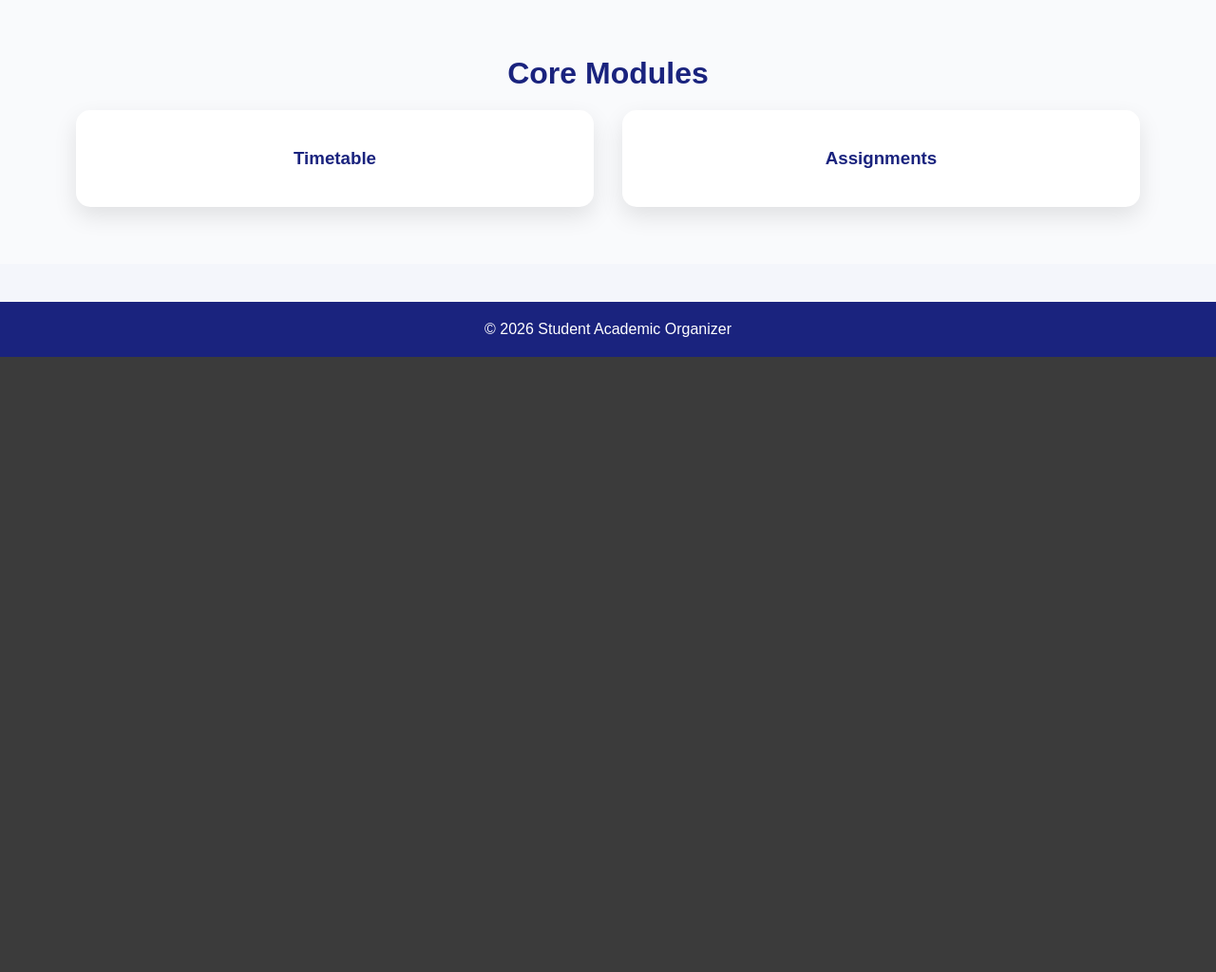
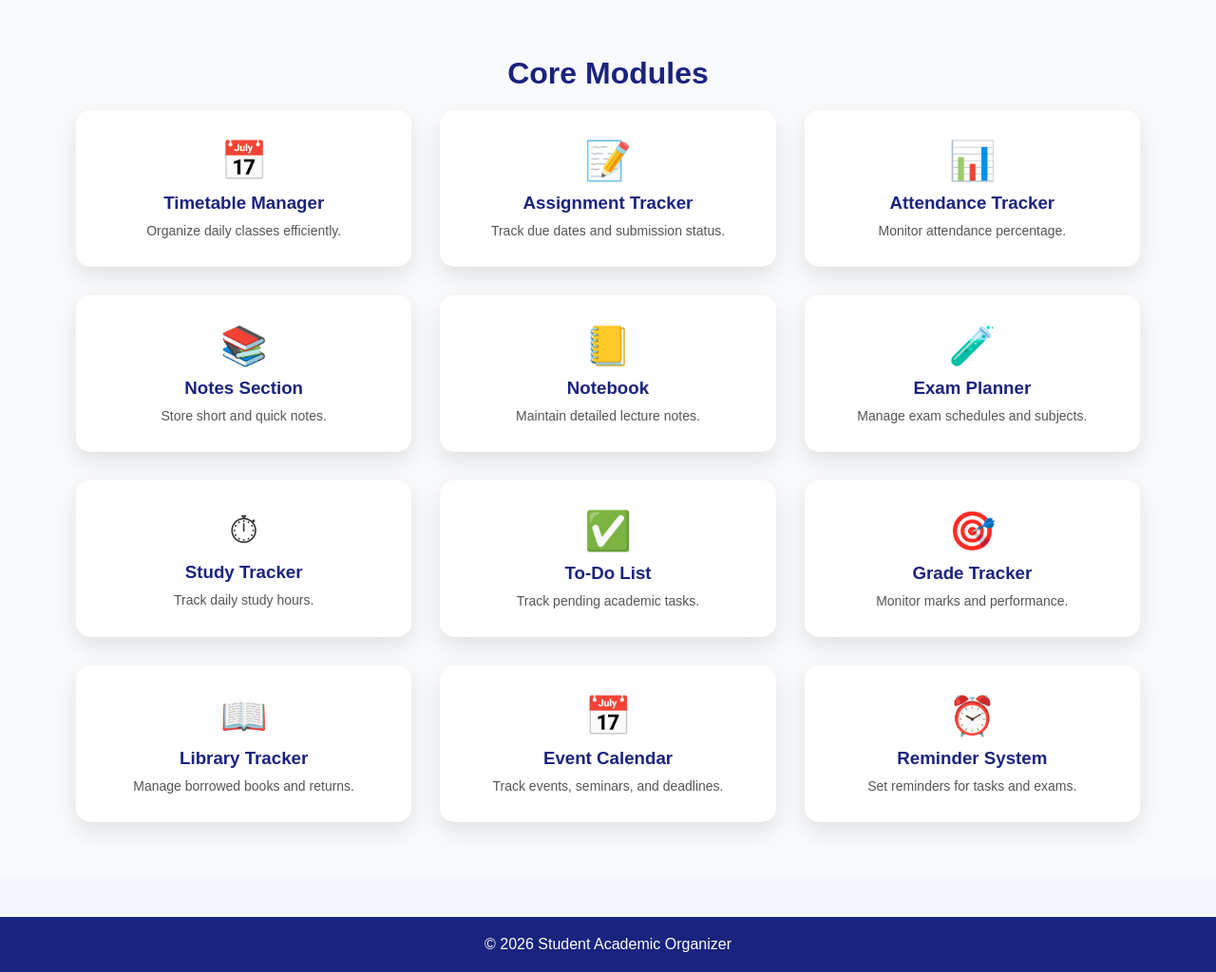
Before and after one commit to kajal345rajput/brainycampus, a Django app: page /home/ in a window 1280 px wide. Shown: the part 782-1806 px from the top of the page at 95% size. Before the commit the page ends 1158 px from the top, so only its background shows below. Run offline with Django 5.2, Linux system fonts and the light colour scheme; a user stored in the database is signed in.

Commit message:
updated structure and fixed static

```diff
--- a/myapp/templates/home.html
+++ b/myapp/templates/home.html
@@ -2,18 +2,92 @@
 
 {% block content %}
 
+<!-- HERO SECTION -->
 <section class="hero" id="home">
   <div class="hero-content">
     <h1>Welcome {{ request.user.username }}</h1>
-    <p>Your academic dashboard</p>
+    <p>Manage your academic life smarter with BrainyCampus.</p>
   </div>
 </section>
 
+<!-- FEATURES SECTION -->
 <section class="features" id="features">
   <h2>Core Modules</h2>
+
   <div class="cards">
-    <div class="card"><h3>Timetable</h3></div>
-    <div class="card"><h3>Assignments</h3></div>
+
+    <div class="card">
+      <div class="icon">📅</div>
+      <h3>Timetable Manager</h3>
+      <p>Organize daily classes efficiently.</p>
+    </div>
+
+    <div class="card">
+      <div class="icon">📝</div>
+      <h3>Assignment Tracker</h3>
+      <p>Track due dates and submission status.</p>
+    </div>
+
+    <div class="card">
+      <div class="icon">📊</div>
+      <h3>Attendance Tracker</h3>
+      <p>Monitor attendance percentage.</p>
+    </div>
+
+    <div class="card">
+      <div class="icon">📚</div>
+      <h3>Notes Section</h3>
+      <p>Store short and quick notes.</p>
+    </div>
+
+    <div class="card">
+      <div class="icon">📒</div>
+      <h3>Notebook</h3>
+      <p>Maintain detailed lecture notes.</p>
+    </div>
+
+    <div class="card">
+      <div class="icon">🧪</div>
+      <h3>Exam Planner</h3>
+      <p>Manage exam schedules and subjects.</p>
+    </div>
+
+    <div class="card">
+      <div class="icon">⏱</div>
+      <h3>Study Tracker</h3>
+      <p>Track daily study hours.</p>
+    </div>
+
+    <div class="card">
+      <div class="icon">✅</div>
+      <h3>To-Do List</h3>
+      <p>Track pending academic tasks.</p>
+    </div>
+
+    <div class="card">
+      <div class="icon">🎯</div>
+      <h3>Grade Tracker</h3>
+      <p>Monitor marks and performance.</p>
+    </div>
+
+    <div class="card">
+      <div class="icon">📖</div>
+      <h3>Library Tracker</h3>
+      <p>Manage borrowed books and returns.</p>
+    </div>
+
+    <div class="card">
+      <div class="icon">📅</div>
+      <h3>Event Calendar</h3>
+      <p>Track events, seminars, and deadlines.</p>
+    </div>
+
+    <div class="card">
+      <div class="icon">⏰</div>
+      <h3>Reminder System</h3>
+      <p>Set reminders for tasks and exams.</p>
+    </div>
+
   </div>
 </section>
 
```
